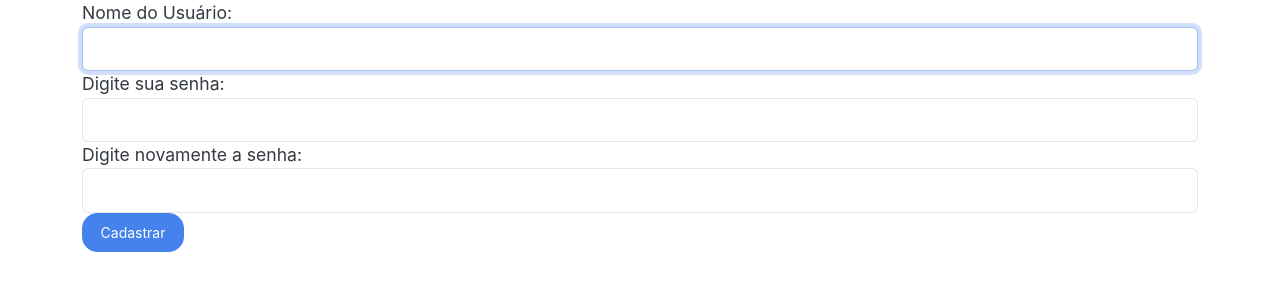
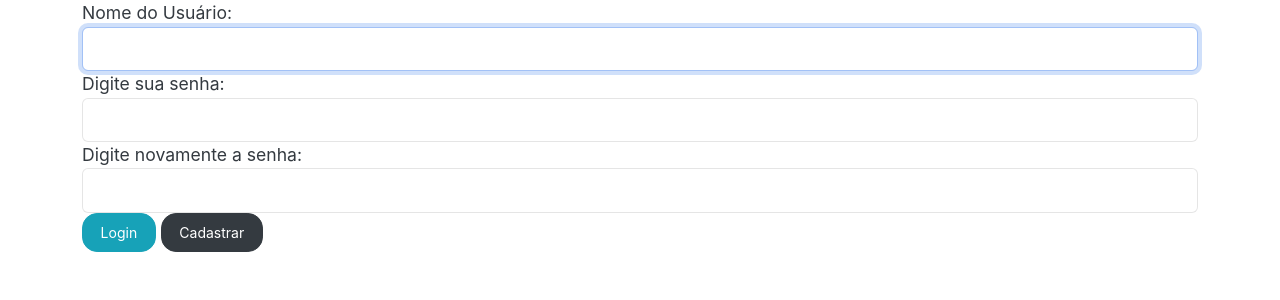
Before and after one commit to PdraoApiai/Task-manager-PI, a Django app: page /cadastrar_usuario/ in a window 1280 px wide. Shown: the part 58-358 px from the top of the page. Run offline with Django 3.2, Linux system fonts and the light colour scheme.

Commit message:
ajustando visuais

```diff
--- a/app/templates/usuarios/form_usuario.html
+++ b/app/templates/usuarios/form_usuario.html
@@ -24,7 +24,8 @@
       </div>
 
       <div class="form-group">
-        <button type="submit" class="btn btn-primary">Cadastrar</button>
+        <button type="submit" class="btn btn-info">Login</button>
+        <button type="submit" class="btn btn-dark">Cadastrar</button>
       </div>
     </form>
     {% endblock conteudo %}
```
